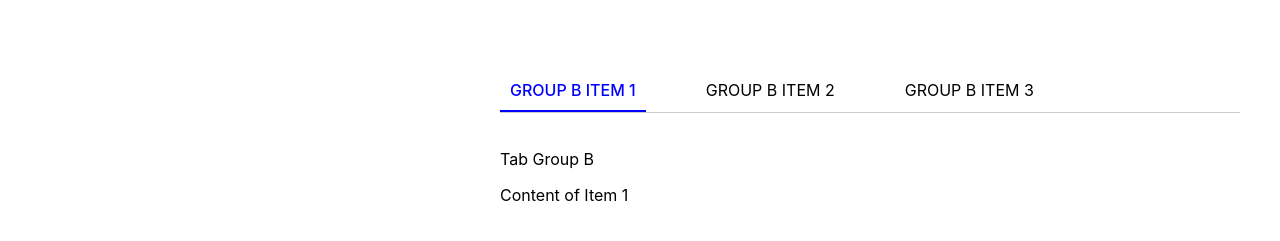
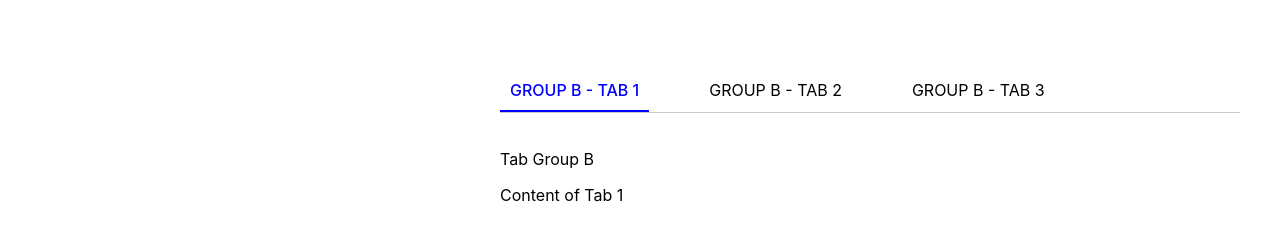
Before and after one commit to huonglt/tabs-app, a React (Create React App) app: page / in a window 1280 px wide. Both pictures are taken after a click on the element "Multi Tab Groups". Shown: the part 395-636 px from the top of the page. Built offline with nearby package versions, Linux system fonts and the light colour scheme.

Commit message:
Update text for unit tests

```diff
--- a/src/components/sample/TabGroups.js
+++ b/src/components/sample/TabGroups.js
@@ -30,20 +30,20 @@ const MultiTabGroup = (props) => {
 
       <div className="tabGroupContainer">
         <Tabs label="tab-group-B">
-          <Tab label="GROUP B ITEM 1" value="tabGroupB-1"></Tab>
-          <Tab label="GROUP B ITEM 2" value="tabGroupB-2"></Tab>
-          <Tab label="GROUP B ITEM 3" value="tabGroupB-3"></Tab>
+          <Tab label="GROUP B - TAB 1" value="tabGroupB-1"></Tab>
+          <Tab label="GROUP B - TAB 2" value="tabGroupB-2"></Tab>
+          <Tab label="GROUP B - TAB 3" value="tabGroupB-3"></Tab>
           <TabPanel value="tabGroupB-1">
             <p>Tab Group B</p>
-            <p>Content of Item 1</p>
+            <p>Content of Tab 1</p>
           </TabPanel>
           <TabPanel value="tabGroupB-2">
             <p>Tab Group B</p>
-            <p>Content of Item 2</p>
+            <p>Content of Tab 2</p>
           </TabPanel>
           <TabPanel value="tabGroupB-3">
             <p>Tab Group B</p>
-            <p>Content of Item 3</p>
+            <p>Content of Tab 3</p>
           </TabPanel>
         </Tabs>
       </div>
```
